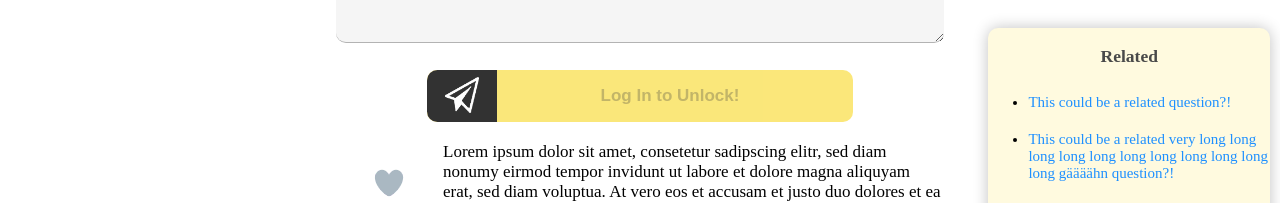
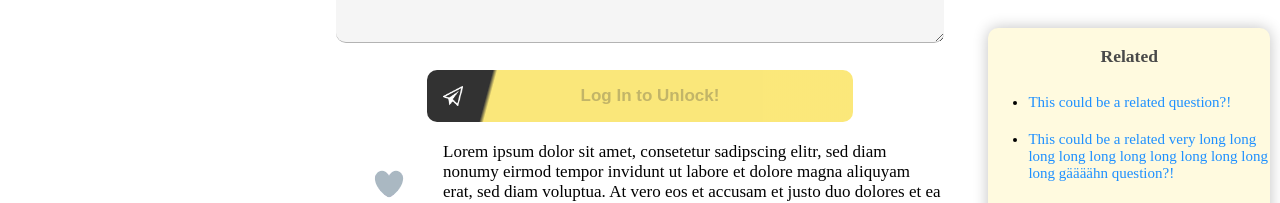
Before and after one commit to needpeeling/web_technology_tug, a plain HTML site: page question.html in a window 1280 px wide. Shown: the part 323-526 px from the top of the page. Drawn offline with Linux system fonts and the light colour scheme.

Commit message:
fixed submit answer/question btn

```diff
--- a/question.html
+++ b/question.html
@@ -53,7 +53,9 @@
 
         <form action="" method="POST">
             <textarea name="myanswer" class="myanswer" rows="3" placeholder="Enter Answer" required></textarea>
-            <button type="submit" class="submitanswer btn-sep icon-send" disabled>Log In to Unlock!</button>
+            <!-- <button type="submit" class="submitanswer btn-sep icon-send" disabled>Log In to Unlock!</button> -->
+            <button type="submit" class="submitanswer" disabled><img src="icons/paper-plane.png" id="paper"/>Log In to Unlock!</button>
+
         </form>
 
         <table class="answer_table">
--- a/styles/new.css
+++ b/styles/new.css
@@ -59,7 +59,6 @@
 }
 
 .submitquestion {
-    background-color: var(--theme-color);
     margin: 8px 0;
     border: none;
     cursor: pointer;
@@ -74,6 +73,12 @@
     transition: all 0.3s;
     margin:0 auto;
     display:block;
+    padding: 16px;
+    background: #ff3232;
+    background: -moz-linear-gradient(-15deg, black 0%, black 15%, var(--theme-color) 16%, var(--theme-color) 100%);
+    background: -webkit-linear-gradient(-15deg, black 0%,black 15%,var(--theme-color) 16%,var(--theme-color) 100%);
+    background: linear-gradient(105deg, black 0%,black 15%,var(--theme-color) 16%,var(--theme-color) 100%);
+    filter: progid:DXImageTransform.Microsoft.gradient( startColorstr=black, endColorstr=var(--theme-color),GradientType=1 );
 }
 
 .submitquestion:after {
@@ -83,40 +88,14 @@
     -webkit-transition: all 0.3s;
     -moz-transition: all 0.3s;
     transition: all 0.3s;
-  }
-
-.btn-sep {
-    padding: 16px 60px 16px 120px;
 }
 
-.btn-sep:before {
-    background: black;
-    border-radius: 150px 0px 0px 150px;
+
+#paper {
+    width: 20px;
+    float: left;
 }
 
-.submitquestion:before {
-    /* font-family: 'FontAwesome'; */
-    color: white;
-    font-style: normal;
-    font-weight: normal;
-    font-variant: normal;
-    text-transform: none;
-    position: relative;
-    -webkit-font-smoothing: antialiased;
-    position: absolute;
-    height: 100%;
-    left: 0;
-    top: 0;
-    line-height: 51;
-    font-size: 140%;
-    width: 80px;
-}
-
-.icon-send:before {
-    content: url(../icons/paper-plane.png);
-    width: 1000px;
-    zoom: 7%;
-}
 
 .submitquestion:hover {
     opacity: 1;
--- a/styles/question.css
+++ b/styles/question.css
@@ -93,7 +93,6 @@
 
 
 .submitanswer {
-    background-color: var(--theme-color);
     margin: 8px 0;
     border: none;
     cursor: pointer;
@@ -108,6 +107,12 @@
     transition: all 0.3s;
     margin:0 auto;
     display:block;
+    padding: 16px;
+    background: #ff3232;
+    background: -moz-linear-gradient(-15deg, black 0%, black 15%, var(--theme-color) 16%, var(--theme-color) 100%);
+    background: -webkit-linear-gradient(-15deg, black 0%,black 15%,var(--theme-color) 16%,var(--theme-color) 100%);
+    background: linear-gradient(105deg, black 0%,black 15%,var(--theme-color) 16%,var(--theme-color) 100%);
+    filter: progid:DXImageTransform.Microsoft.gradient( startColorstr=black, endColorstr=var(--theme-color),GradientType=1 );
 }
 
 .submitanswer:after {
@@ -117,38 +122,11 @@
     -webkit-transition: all 0.3s;
     -moz-transition: all 0.3s;
     transition: all 0.3s;
-  }
-
-.btn-sep {
-    padding: 16px 60px 16px 120px;
 }
 
-.btn-sep:before {
-    background: black;
-    border-radius: 150px 0px 0px 150px;
-}
-
-.submitanswer:before {
-    color: white;
-    font-style: normal;
-    font-weight: normal;
-    font-variant: normal;
-    text-transform: none;
-    position: relative;
-    -webkit-font-smoothing: antialiased;
-    position: absolute;
-    height: 100%;
-    left: 0;
-    top: 0;
-    line-height: 51;
-    font-size: 140%;
-    width: 80px;
-}
-
-.icon-send:before {
-    content: url(../icons/paper-plane.png);
-    width: 1000px;
-    zoom: 7%;
+#paper {
+    width: 20px;
+    float: left;
 }
 
 .submitanswer:hover {
```
Also changed, not shown: new.html (+1 -1 lines).
